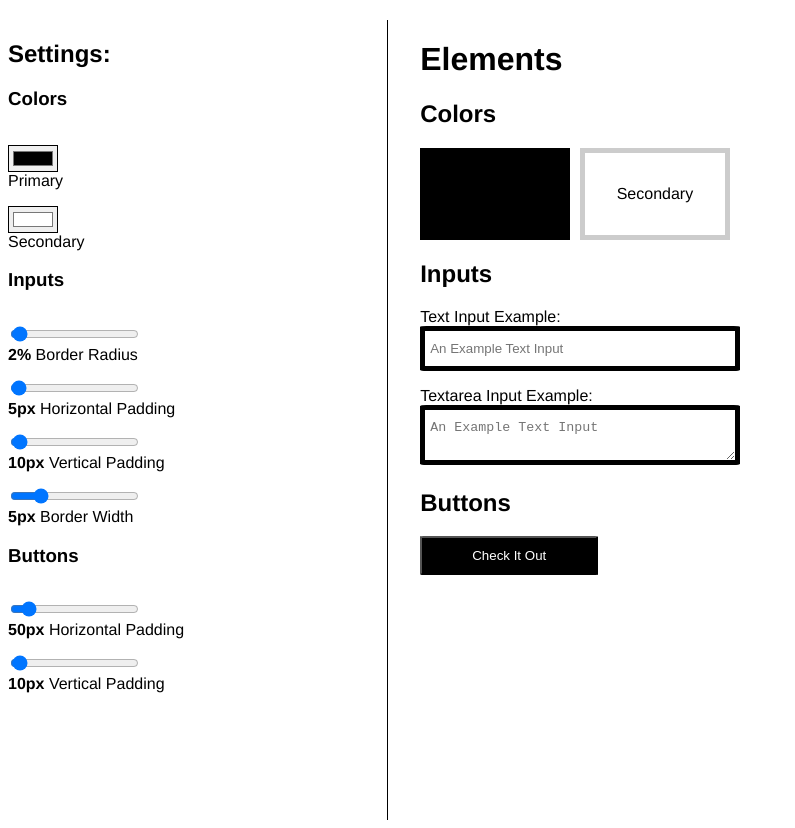
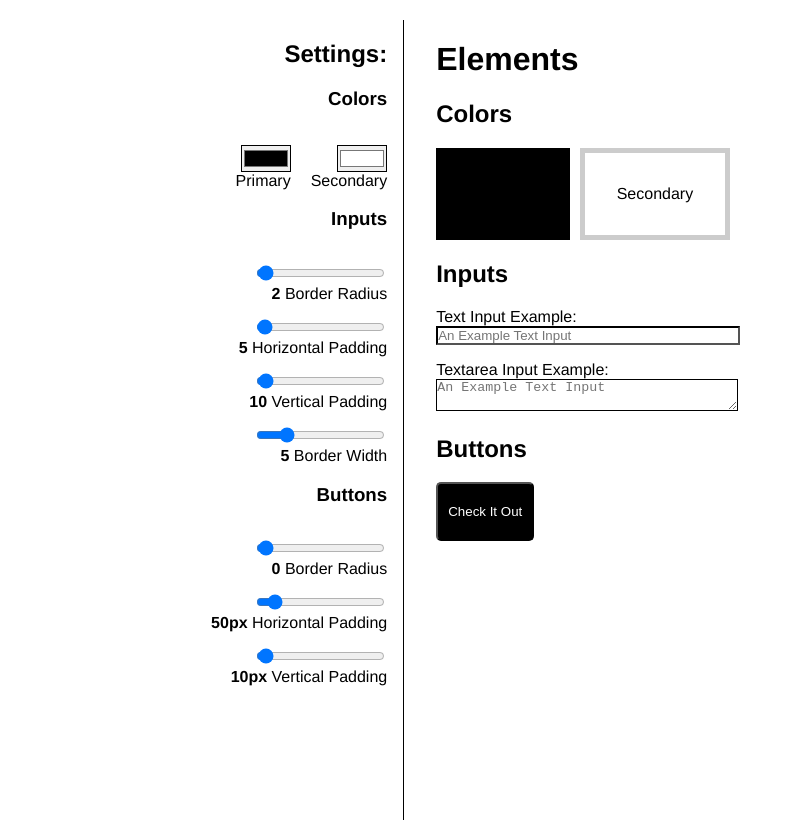
Before and after one commit to drinkingtheink/form-styler, a Vue app: page / in a window 1280 px wide. Shown: the whole page, without its empty margins (0-795 px from the left). Built offline with nearby package versions, Linux system fonts and the light colour scheme.

Commit message:
all-custom props based, here we come

```diff
--- a/src/App.vue
+++ b/src/App.vue
@@ -32,5 +32,13 @@ input[type=text], textarea {
 :root {
   --primary: #000000;
   --secondary: #ffffff;
+  --inputBorderRadius: 10px;
+  --inputBorderWidth: 5px;
+  --inputHorPadding: 10px;
+  --inputVertPadding: 5px;
+  --inputBorderWidth: 5px;
+  --btnBorderRadius: 5px;
+  --btnHorPadding: 20px;
+  --btnVertPadding: 10px;
 }
 </style>
--- a/src/components/AppStage.vue
+++ b/src/components/AppStage.vue
@@ -4,6 +4,9 @@
       <h2>Settings:</h2>
 
       <h3>Colors</h3>
+
+      <section class="control-group">
+        <div>
           <input
             @input="handlePrimaryColorUpdate"
             type="color"
@@ -11,7 +14,9 @@
             name="primaryColorInput"
           />
           <label for="primaryColorInput">Primary</label>
+        </div>
 
+        <div>
           <input
             @input="handleSecondaryColorUpdate"
             type="color"
@@ -20,6 +25,8 @@
             value="#ffffff"
           />
           <label for="secondaryColorInput">Secondary</label>
+        </div>
+      </section>
 
       <h3>Inputs</h3>
       <input
@@ -31,7 +38,7 @@
         max="100"
         value="2"
       />
-      <label for="borderRadiusInput"><strong>{{ borderRadius }}%</strong> Border Radius</label>
+      <label for="borderRadiusInput"><strong>{{ borderRadius }}</strong> Border Radius</label>
 
       <input
         @input="handleInputHorPaddingUpdate"
@@ -42,7 +49,7 @@
         max="500"
         value="5"
       />
-      <label for="horPaddingInput"><strong>{{ inputHorPadding }}px</strong> Horizontal Padding</label>
+      <label for="horPaddingInput"><strong>{{ inputHorPadding }}</strong> Horizontal Padding</label>
 
       <input
         @input="handleInputVertPaddingUpdate"
@@ -53,7 +60,7 @@
         max="500"
         value="10"
       />
-      <label for="vertPaddingInput"><strong>{{ inputVertPadding }}px</strong> Vertical Padding</label>
+      <label for="vertPaddingInput"><strong>{{ inputVertPadding }}</strong> Vertical Padding</label>
 
       <input
         @input="handleInputBorderWidthUpdate"
@@ -64,9 +71,20 @@
         max="50"
         value="10"
       />
-      <label for="inputBorderWidthInput"><strong>{{ inputBorderWidth }}px</strong> Border Width</label>
+      <label for="inputBorderWidthInput"><strong>{{ inputBorderWidth }}</strong> Border Width</label>
 
       <h3>Buttons</h3>
+
+      <input
+        @input="handleBtnBorderRadiusUpdate"
+        type="range"
+        id="btnBorderRadiusInput"
+        name="btnBorderRadiusInput"
+        min="0"
+        max="500"
+        value="10"
+      />
+      <label for="btnBorderRadiusInput"><strong>{{ btnBorderRadius }}</strong> Border Radius</label>
 
       <input
         @input="handleBtnHorPaddingUpdate"
@@ -95,10 +113,7 @@
     <div class="right-pane">
       <h1>Elements</h1>
 
-      <Colors
-        :primary="color.primary"
-        :secondary="color.secondary"
-      />
+      <Colors />
 
       <Inputs
         :borderRadius="borderRadius"
@@ -109,7 +124,7 @@
 
       <Buttons
         :borderRadius="borderRadius"
-        :borderWidth="borderWidth"
+        :borderWidth="btnBorderWidth"
         :btnHorPadding="btnHorPadding"
         :btnVertPadding="btnVertPadding"
       />
@@ -137,6 +152,7 @@ export default {
       inputVertPadding: 10,
       btnHorPadding: 50,
       btnVertPadding: 10,
+      btnBorderRadius: 0,
       color: {
         primary: null,
         secondary: null,
@@ -145,19 +161,28 @@ export default {
   },
   methods: {
     handleBorderRadiusUpdate(e) {
-      this.borderRadius = e.target.value;
+      this.borderRadius = `${e.target.value}px`;
+      document.documentElement.style.setProperty('--inputBorderRadius', `${e.target.value}px`);
     },
     handleInputHorPaddingUpdate(e) {
-      this.inputHorPadding = e.target.value;
+      this.inputHorPadding = `${e.target.value}px`;
+      document.documentElement.style.setProperty('--inputHorPadding', `${e.target.value}px`);
     },
     handleInputVertPaddingUpdate(e) {
-      this.inputVertPadding = e.target.value;
+      this.inputVertPadding = `${e.target.value}px`;
+      document.documentElement.style.setProperty('--inputVertPadding', `${e.target.value}px`);
     },
     handleBtnHorPaddingUpdate(e) {
-      this.btnHorPadding = e.target.value;
+      this.btnHorPadding = `${e.target.value}px`;
+      document.documentElement.style.setProperty('--btnHorPadding', `${e.target.value}px`);
     },
     handleBtnVertPaddingUpdate(e) {
-      this.btnVertPadding = e.target.value;
+      this.btnVertPadding = `${e.target.value}px`;
+      document.documentElement.style.setProperty('--btnVertPadding', `${e.target.value}px`);
+    },
+    handleBtnBorderRadiusUpdate(e) {
+      this.btnBorderRadius = `${e.target.value}px`;
+      document.documentElement.style.setProperty('--btnBorderRadius', `${e.target.value}px`);
     },
     handlePrimaryColorUpdate(e) {
       this.color.primary = e.target.value;
@@ -182,6 +207,17 @@ main {
 .left-pane {
   width: 30%;
   max-width: 400px;
+  text-align: right;
+  padding-right: 1rem;
+}
+
+.control-group {
+  display: flex;
+  justify-content: flex-end;
+}
+
+.control-group div {
+  margin-left: 20px;
 }
 
 .right-pane {
--- a/src/components/Buttons.vue
+++ b/src/components/Buttons.vue
@@ -3,7 +3,7 @@
       <h2>Buttons</h2>
 
       <section class="buttons-gallery">
-        <button :style="btnStyles">Check It Out</button>
+        <button>Check It Out</button>
       </section>
   </div>
 </template>
@@ -11,20 +11,6 @@
 <script>
 export default {
   name: 'Buttons',
-  props: {
-    borderRadius: String,
-    borderWidth: String,
-    btnHorPadding: String,
-    btnVertPadding: String,
-  },
-  computed: {
-      btnStyles() {
-          return {
-              'borderRadius': `${this.borderRadius}%`,
-              'padding': `${this.btnVertPadding}px ${this.btnHorPadding}px`,
-          }
-      }
-  }
 }
 </script>
 
@@ -36,5 +22,7 @@ export default {
 button {
     background-color: var(--primary);
     color: var(--secondary);
+    border-radius: var(--btnBorderRadius);
+    padding: var(--btnHorPadding) var(--btnVertPadding);
 }
 </style>
--- a/src/components/Inputs.vue
+++ b/src/components/Inputs.vue
@@ -5,7 +5,6 @@
       <section>
         <label for="text-input-exanmple">Text Input Example:</label>
         <input
-            :style="inputStyles"
             id="text-input-example"
             type="text"
             placeholder="An Example Text Input"
@@ -15,7 +14,6 @@
       <section>
         <label for="textarea-input-exanmple">Textarea Input Example:</label>
         <textarea
-            :style="inputStyles"
             id="textarea-input-example"
             type="text"
             placeholder="An Example Text Input"
@@ -33,15 +31,6 @@ export default {
     inputHorPadding: String,
     inputVertPadding: String,
   },
-  computed: {
-      inputStyles() {
-          return {
-              'borderRadius': `${this.borderRadius}%`,
-              'padding': `${this.inputVertPadding}px ${this.inputHorPadding}px`,
-              'border': `${this.borderWidth}px solid`
-          }
-      }
-  }
 }
 </script>
 
@@ -52,5 +41,6 @@ section {
 
 input, textarea {
     border-color: var(--primary) !important;
+    padding: var(--inputHorPadding)px var(--inputVertPadding)px;
 }
 </style>
```
Lines whose indentation alone changed are shown as unchanged.
